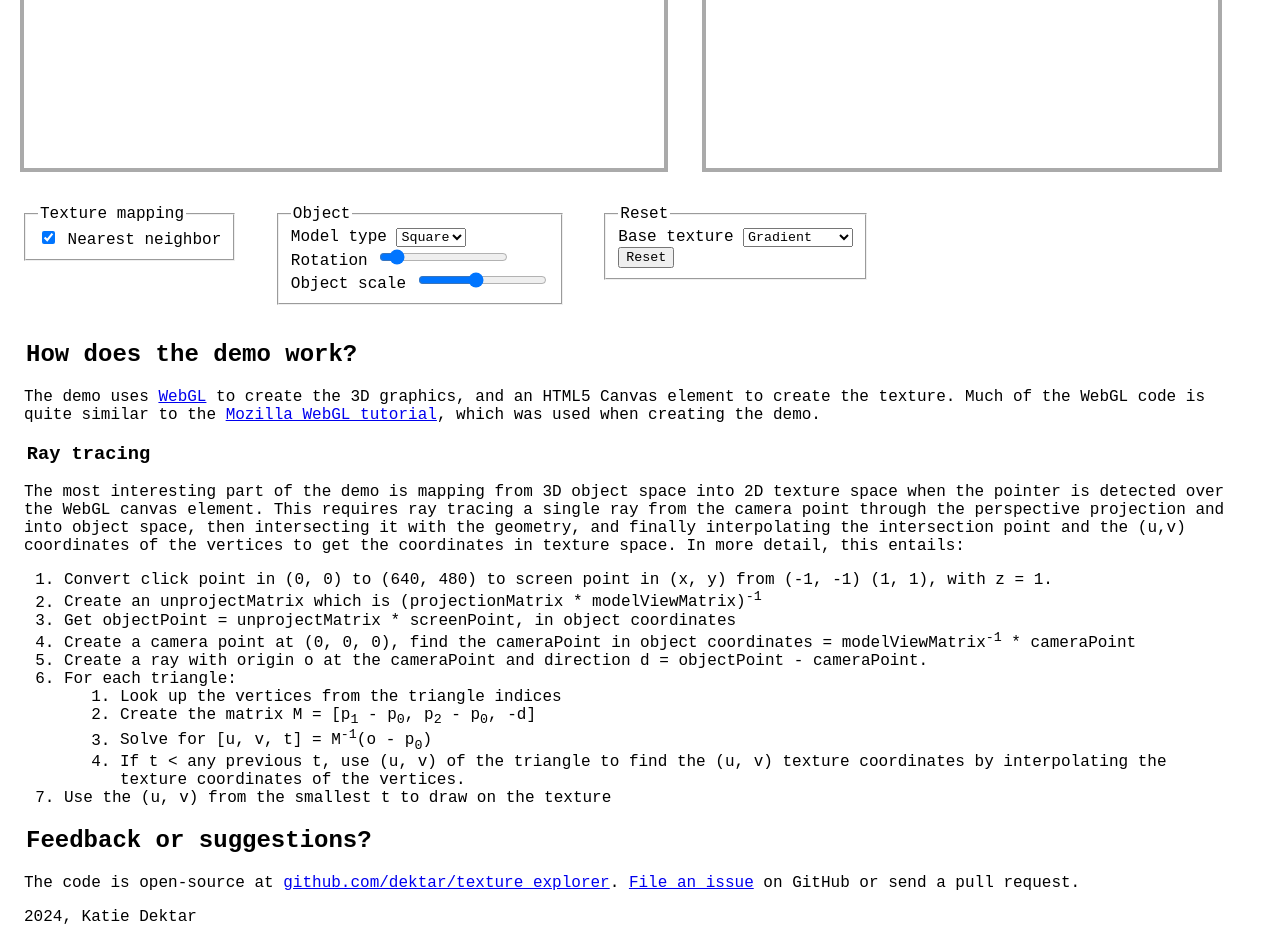
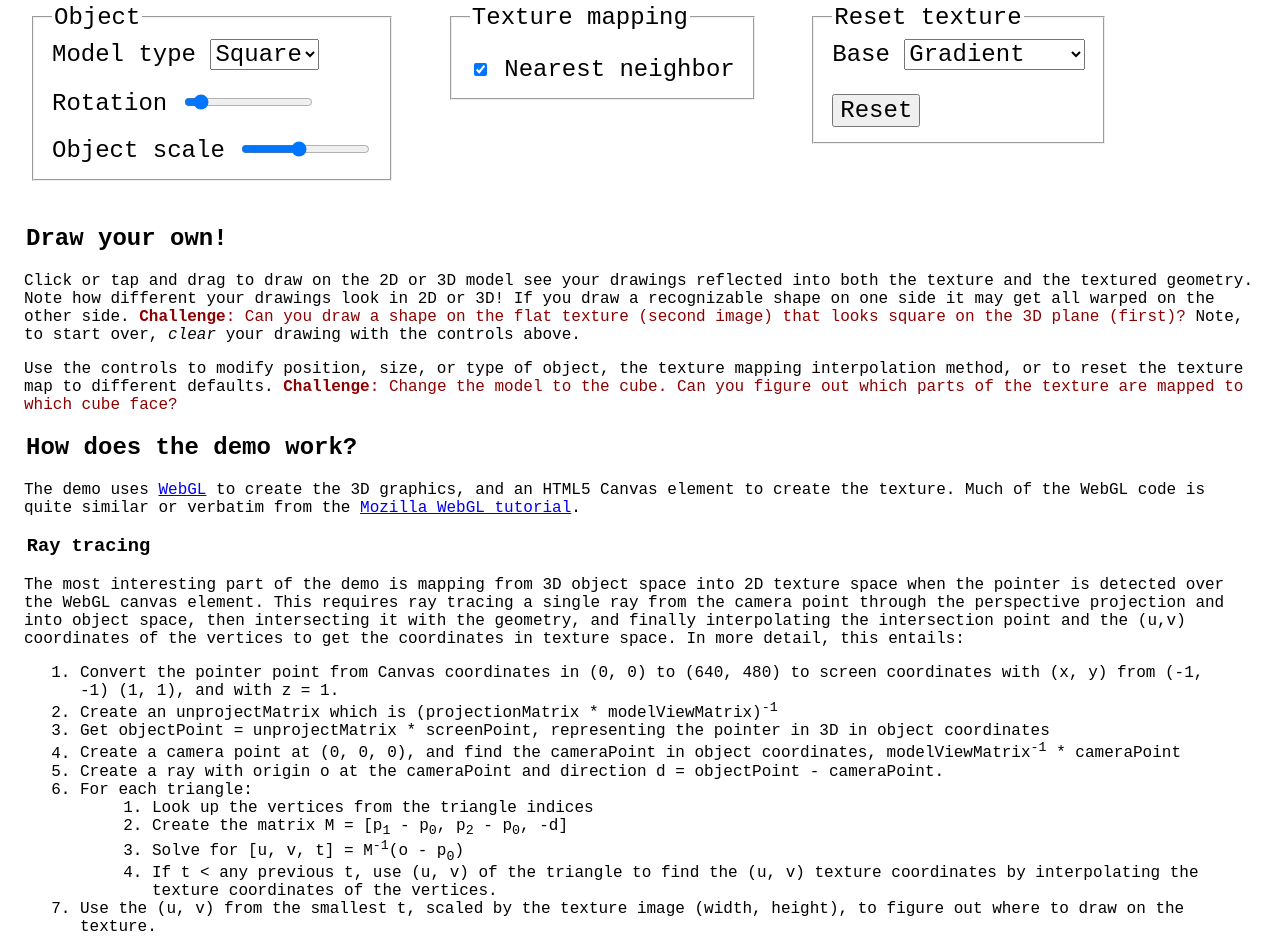
Before and after one commit to dektar/texture_explorer, a plain HTML site: page index.html in a window 1280 px wide. Shown: the part 838-1777 px from the top of the page. Drawn offline with Linux system fonts and the light colour scheme; a script that the page names is missing.

Commit message:
more description

```diff
--- a/index.html
+++ b/index.html
@@ -2,6 +2,7 @@
 <html lang="en">
   <head>
     <meta charset="utf-8" />
+    <meta name="viewport" content="width=640, initial-scale=1.0">
     <title>WebGL Demo</title>
     <script
       src="https://cdnjs.cloudflare.com/ajax/libs/gl-matrix/2.8.1/gl-matrix-min.js"
@@ -22,30 +23,9 @@
       in the first compared to the second during the transformations that take it from object space
       to screen space.
     </p>
-    <h2>Draw your own!</h2>
-    <p>
-      Click or tap and drag to draw on the 2D or 3D model see your drawings reflected into both the
-      texture and the textured geometry. Note how different your drawings look in 2D or 3D! If you
-      draw a recognizable shape on one side it may get all warped on the other side.
-      <span class="challenge"><b>Challenge</b>: Can you draw a shape on the flat texture (second image)
-        that looks square on the 3D plane (first)?</span> To start over, <i>clear</i> your drawing
-        with the controls below.
-    </p>
-    <p></p>
-    <p>
-      Use the controls to modify position, size, or type of object, the texture mapping
-      interpolation method, or to reset the texture map to different defaults.
-      <span class="challenge"><b>Try it</b>: Change the model to the cube. Can you figure out which
-        parts of the texture are mapped to which cube face?</span>
-    </p>
     <canvas id="glcanvas" width="640" height="480" alt="3D rendering of an object covered with the texture from the 2D image."></canvas>
     <canvas id="texturecanvas" width="512" height="512" alt="2D image which is used to texture the 3D object."></canvas>
     <br/>
-    <fieldset>
-      <legend>Texture mapping</legend>
-      <input type="checkbox" value="nearest neighbor" id="nearestNeighbor" checked/>
-      <label for="nearestNeighbor">Nearest neighbor</label>
-    </fieldset>
     <fieldset>
       <legend>Object</legend>
       <label for="modelType">Model type</label>
@@ -61,8 +41,13 @@
       <input type="range" min="20" max="200" value="100" id="scale"/>
     </fieldset>
     <fieldset>
-      <legend>Reset</legend>
-      <label for="baseTextureType">Base texture</label>
+      <legend>Texture mapping</legend>
+      <input type="checkbox" value="nearest neighbor" id="nearestNeighbor" checked/>
+      <label for="nearestNeighbor">Nearest neighbor</label>
+    </fieldset>
+    <fieldset>
+      <legend>Reset texture</legend>
+      <label for="baseTextureType">Base</label>
       <select name="baseTextureType" id="baseTextureType">
         <option value="gradient">Gradient</option>
         <option value="grid">Simple grid</option>
@@ -73,14 +58,30 @@
       <br/>
       <input type="button" value="Reset" id="clear"></input>
     </fieldset>
+    <h2>Draw your own!</h2>
+    <p>
+      Click or tap and drag to draw on the 2D or 3D model see your drawings reflected into both the
+      texture and the textured geometry. Note how different your drawings look in 2D or 3D! If you
+      draw a recognizable shape on one side it may get all warped on the other side.
+      <span class="challenge"><b>Challenge</b>: Can you draw a shape on the flat texture (second image)
+        that looks square on the 3D plane (first)?</span> Note, to start over, <i>clear</i> your drawing
+        with the controls above.
+    </p>
+    <p></p>
+    <p>
+      Use the controls to modify position, size, or type of object, the texture mapping
+      interpolation method, or to reset the texture map to different defaults.
+      <span class="challenge"><b>Challenge</b>: Change the model to the cube. Can you figure out which
+        parts of the texture are mapped to which cube face?</span>
+    </p>
   <h2>How does the demo work?</h2>
   <p>
     The demo uses
     <a href="https://developer.mozilla.org/en-US/docs/Web/API/WebGL_API" about="blank">WebGL</a>
     to create the 3D graphics, and an HTML5 Canvas element to create the texture. Much of the WebGL
-    code is quite similar to the
+    code is quite similar or verbatim from the
     <a href="https://developer.mozilla.org/en-US/docs/Web/API/WebGL_API/Tutorial" about="blank">
-      Mozilla WebGL tutorial</a>, which was used when creating the demo.
+      Mozilla WebGL tutorial</a>.
   </p>
   <h3>Ray tracing</h3>
   <p>
@@ -92,10 +93,10 @@
     this entails:
   </p>
   <ol>
-    <li>Convert click point in (0, 0) to (640, 480) to screen point in (x, y) from (-1, -1) (1, 1), with z = 1.</li>
+    <li>Convert the pointer point from Canvas coordinates in (0, 0) to (640, 480) to screen coordinates with (x, y) from (-1, -1) (1, 1), and with z = 1.</li>
     <li>Create an unprojectMatrix which is (projectionMatrix * modelViewMatrix)<sup>-1</sup> </li>
-    <li>Get objectPoint = unprojectMatrix * screenPoint, in object coordinates</li>
-    <li>Create a camera point at (0, 0, 0), find the cameraPoint in object coordinates = modelViewMatrix<sup>-1</sup>  * cameraPoint</li>
+    <li>Get objectPoint = unprojectMatrix * screenPoint, representing the pointer in 3D in object coordinates</li>
+    <li>Create a camera point at (0, 0, 0), and find the cameraPoint in object coordinates, modelViewMatrix<sup>-1</sup>  * cameraPoint</li>
     <li>Create a ray with origin o at the cameraPoint and direction d = objectPoint - cameraPoint.</li>
     <li>For each triangle:</li>
     <ol>
@@ -104,7 +105,7 @@
       <li>Solve for [u, v, t] = M<sup>-1</sup>(o - p<sub>0</sub>)</li>
       <li>If t < any previous t, use (u, v) of the triangle to find the (u, v) texture coordinates by interpolating the texture coordinates of the vertices.</li>
     </ol>
-    <li>Use the (u, v) from the smallest t to draw on the texture</li>
+    <li>Use the (u, v) from the smallest t, scaled by the texture image (width, height), to figure out where to draw on the texture.</li>
   </ol>
   <h2>Feedback or suggestions?</h2>
   <p>
@@ -113,6 +114,7 @@
       github.com/dektar/texture_explorer</a>.
     <a href="https://github.com/dektar/texture_explorer/issues/new" about="blank">
       File an issue</a> on GitHub or send a pull request.</p>
+  <br/>
   <p>2024, Katie Dektar</p>
   </body>
 </html>
--- a/style.css
+++ b/style.css
@@ -1,13 +1,17 @@
 body {
   font-family: 'Courier New', Courier, monospace;
+  font-size: 1em;
 }
 
 input {
   font-family: 'Courier New', Courier, monospace;
+  font-size:1em;
+  margin-top: 1em;
 }
 
 select {
   font-family: 'Courier New', Courier, monospace;
+  font-size:1em;
 }
 
 p {
@@ -31,8 +35,8 @@ h3 {
 }
 
 ol {
-  margin-left: 1em;
-  margin-right: 1em;
+  margin-left: 2em;
+  margin-right: 2em;
 }
 
 fieldset {
@@ -40,6 +44,7 @@ fieldset {
   display: inline-block;
   vertical-align: top;
   margin: 1em;
+  font-size: 1.5em;
 }
 
 canvas {
```
